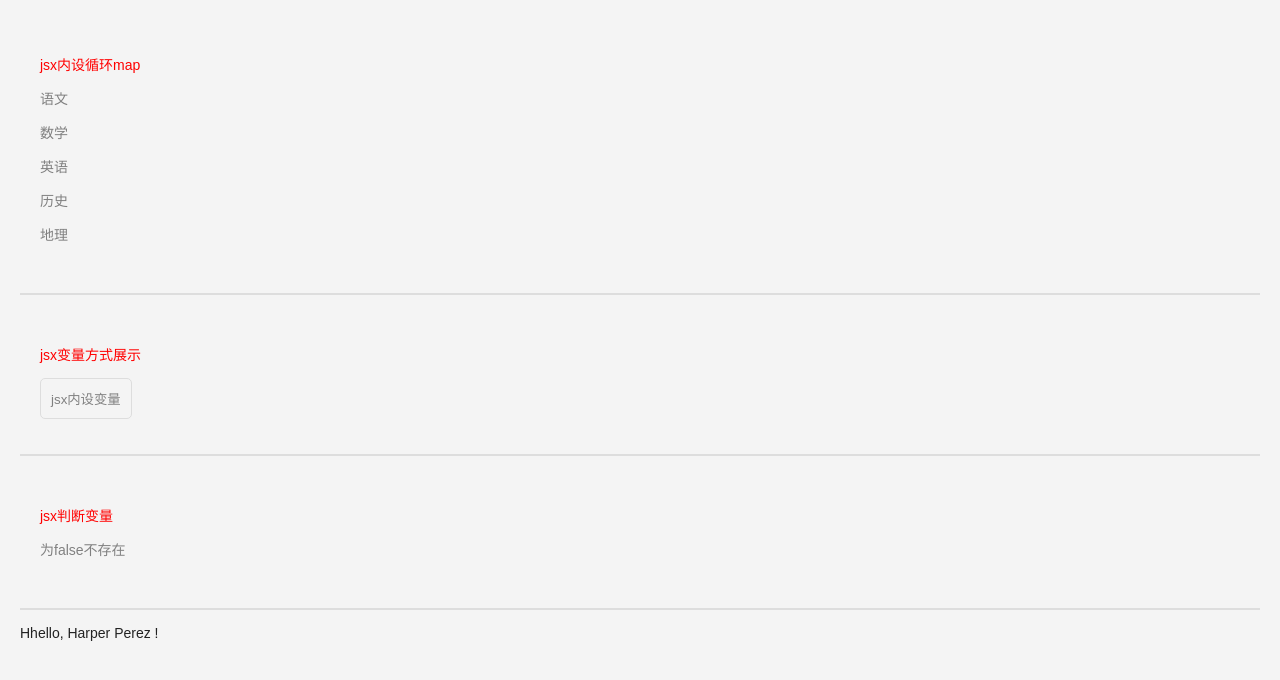
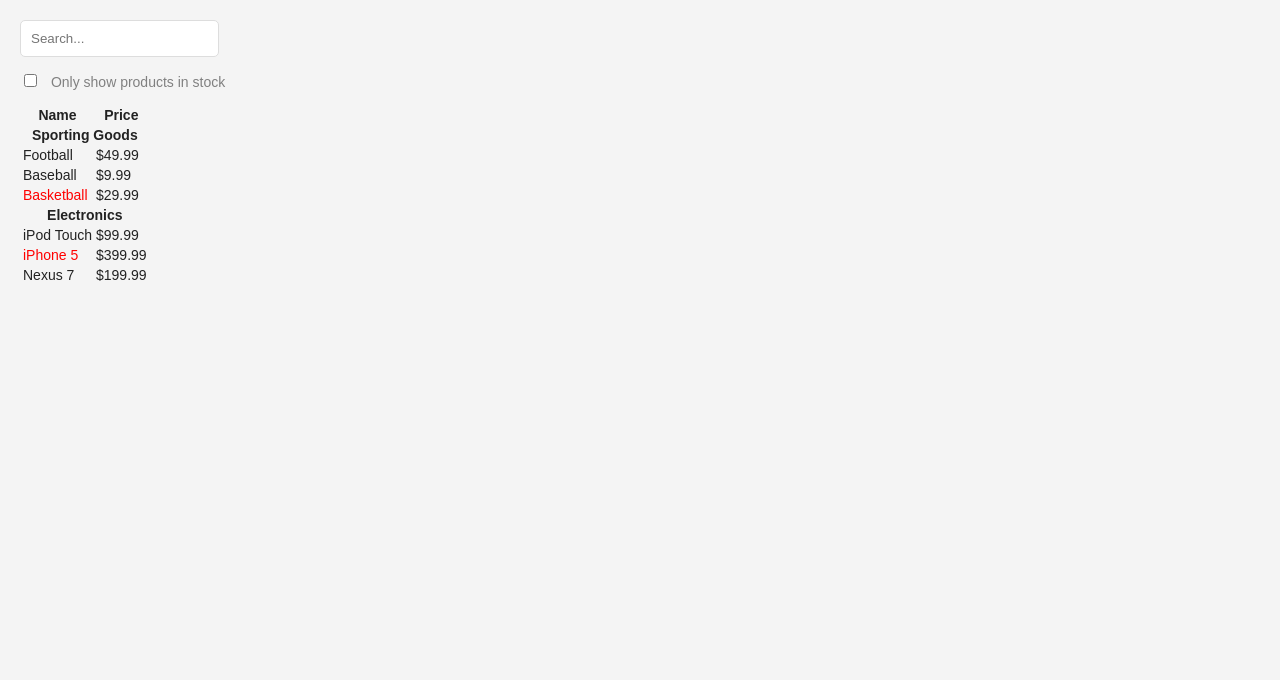
Before and after one commit to lnden/react-learning, a React (Create React App) app: page / in a window 1280 px wide. Shown: the top 680 px of the page. Built offline with nearby package versions, Linux system fonts and the light colour scheme.

Commit message:
ADD TODO LIST

```diff
--- a/src/index.js
+++ b/src/index.js
@@ -49,7 +49,9 @@ import './index.css';
 // import App from './study-demo/component/'
 // import App from './study-demo/passByValue/'
 // import App from './study-demo/event/'
-import App from './study-demo/jsx/'
+// import App from './study-demo/jsx/'
+
+import App from './study-demo/product/'
 
 import * as serviceWorker from './serviceWorker';
 // //引入react-redux集成
@@ -77,9 +79,17 @@ import { Provider } from 'react-redux'
 /** 合并redux*/
 import store from './store/merge.js'
 
+const PRODUCTS = [
+    {category: 'Sporting Goods', price: '$49.99', stocked: true, name: 'Football'},
+    {category: 'Sporting Goods', price: '$9.99', stocked: true, name: 'Baseball'},
+    {category: 'Sporting Goods', price: '$29.99', stocked: false, name: 'Basketball'},
+    {category: 'Electronics', price: '$99.99', stocked: true, name: 'iPod Touch'},
+    {category: 'Electronics', price: '$399.99', stocked: false, name: 'iPhone 5'},
+    {category: 'Electronics', price: '$199.99', stocked: true, name: 'Nexus 7'}
+];
 ReactDOM.render(
     <Provider store={store}>
-        <App name="lily"/>
+        <App products={PRODUCTS}/>
     </Provider>,
     document.getElementById('root')
 );
--- a/src/study-demo/jsx/index.js
+++ b/src/study-demo/jsx/index.js
@@ -13,7 +13,7 @@ const Element = () => {
             <ul>
                 {
                     list.map((value,index)=>{
-                        return <li><p>{value}</p></li>
+                        return <li data-attr={index} key={index}><p>{value}</p></li>
                     })
                 }
             </ul>
@@ -56,8 +56,49 @@ const user = {
 }
 
 const Func = () =>
-    <div>Hhello, {formatName(user)} !</div>
+    <section>
+        <p style={title}>jsx使用函数</p>
+        <p>Hhello, {formatName(user)} !</p>
+    </section>
 
+
+// 使用Boolean属性
+const Disabled = () => {
+    return (
+        <section>
+            <p style={title}>使用Boolean属性简写方式</p>
+            <input type="button" value="按钮" disabled />
+            <input type="button" value="按钮" disabled={true} />
+            <input type="button" value="按钮" />
+            <input type="button" value="按钮" disabled={false} />
+        </section>
+    )
+}
+
+// 添加注释信息
+const personal = {
+    name: 'Tom',
+    age: 18,
+    address: 'Beijing'
+}
+const Comment = () => {
+    const { name,age,address } = personal
+    return (
+        <nav>
+            <p style={title}>添加多行备注and单行备注</p>
+            <p>
+                {/*
+                    name +
+                    age +
+                    address
+                */}
+                {
+                    name //asasas
+                }
+            </p>
+        </nav>
+    )
+}
 
 class App extends Component {
     render() {
@@ -70,6 +111,10 @@ class App extends Component {
                 <Judge />
                 <hr/>
                 <Func />
+                <hr/>
+                <Disabled />
+                <hr/>
+                <Comment />
             </section>
         )
     }
--- /dev/null
+++ b/src/study-demo/product/index.js
@@ -0,0 +1,97 @@
+import React,{ Component } from 'react'
+
+
+class ProductRow extends Component {
+    render() {
+        const product = this.props.product;
+        const name = product.stocked ?
+            product.name :
+            <span style={{color:'red'}}>
+                {product.name}
+            </span>
+        return (
+            <tr>
+                <td>{name}</td>
+                <td>{product.price}</td>
+            </tr>
+        )
+    }
+}
+
+class ProductCategoryRow extends Component {
+    render() {
+        const category = this.props.category;
+        return (
+            <tr>
+                <th colSpan="2">
+                    {category}
+                </th>
+            </tr>
+        )
+    }
+}
+
+class ProductTable extends Component {
+    render() {
+        const rows = [];
+        let lastCategory = null;
+        this.props.products.forEach(product => {
+            if(product.category !== lastCategory) {
+                rows.push(
+                    <ProductCategoryRow
+                        category={product.category}
+                        key={product.category}
+                    />
+                )
+            }
+            rows.push(
+                <ProductRow
+                    product={product}
+                    key={product.name}
+                />
+            )
+            lastCategory = product.category
+        })
+
+        return (
+            <table>
+                <thead>
+                    <tr>
+                        <th>Name</th>
+                        <th>Price</th>
+                    </tr>
+                </thead>
+                <tbody>{rows}</tbody>
+            </table>
+        )
+    }
+}
+
+class SearchBar extends Component {
+    render() {
+        return (
+            <form>
+                <input type="text" placeholder="Search..." />
+                <p>
+                    <input type="checkbox"/>
+                    {' '}
+                    Only show products in stock
+                </p>
+            </form>
+        )
+    }
+}
+
+class FilterableProductTable extends Component {
+    render() {
+        return (
+            <section>
+                <SearchBar />
+                <ProductTable products={this.props.products}/>
+            </section>
+        )
+    }
+}
+
+
+export default FilterableProductTable
```
